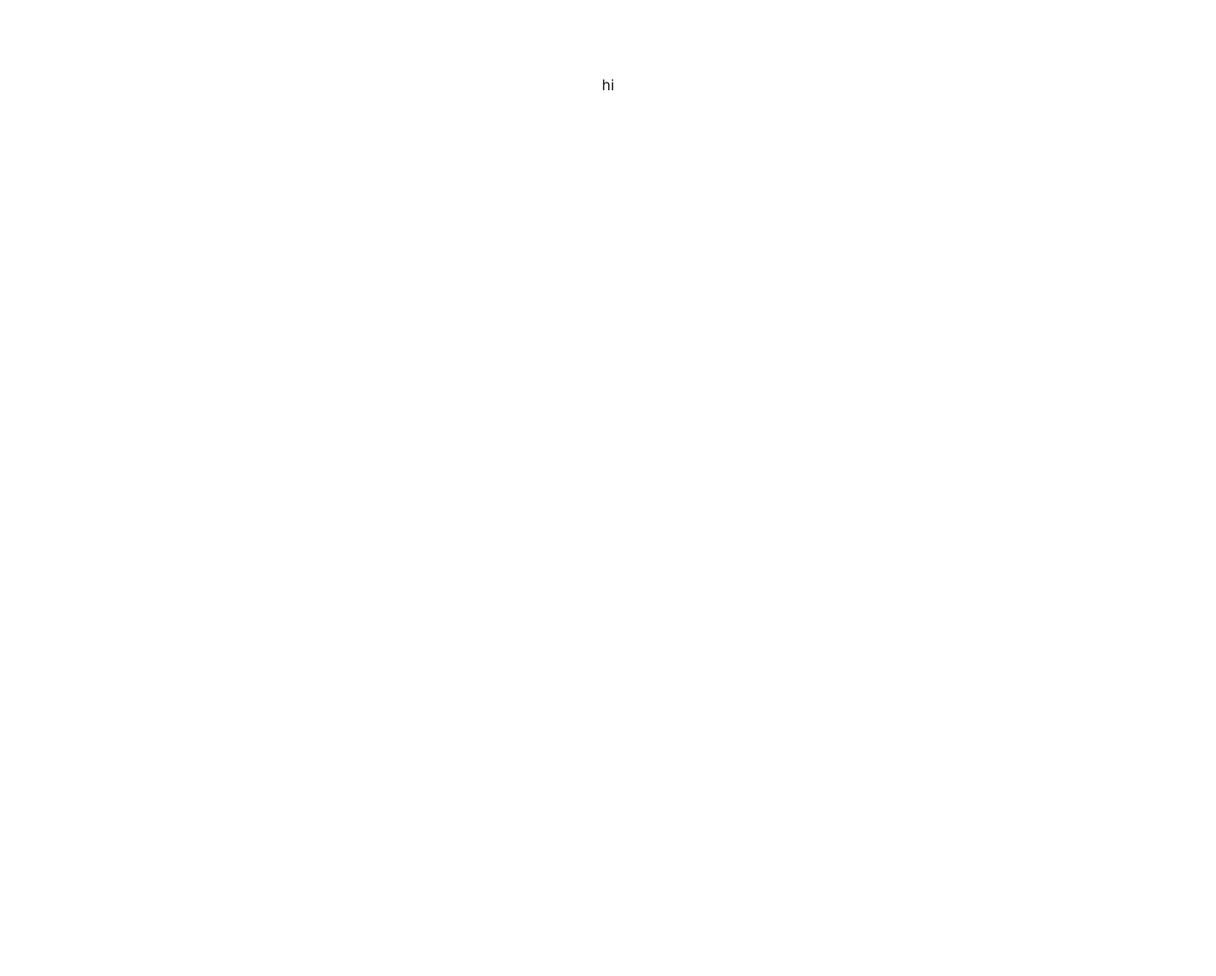
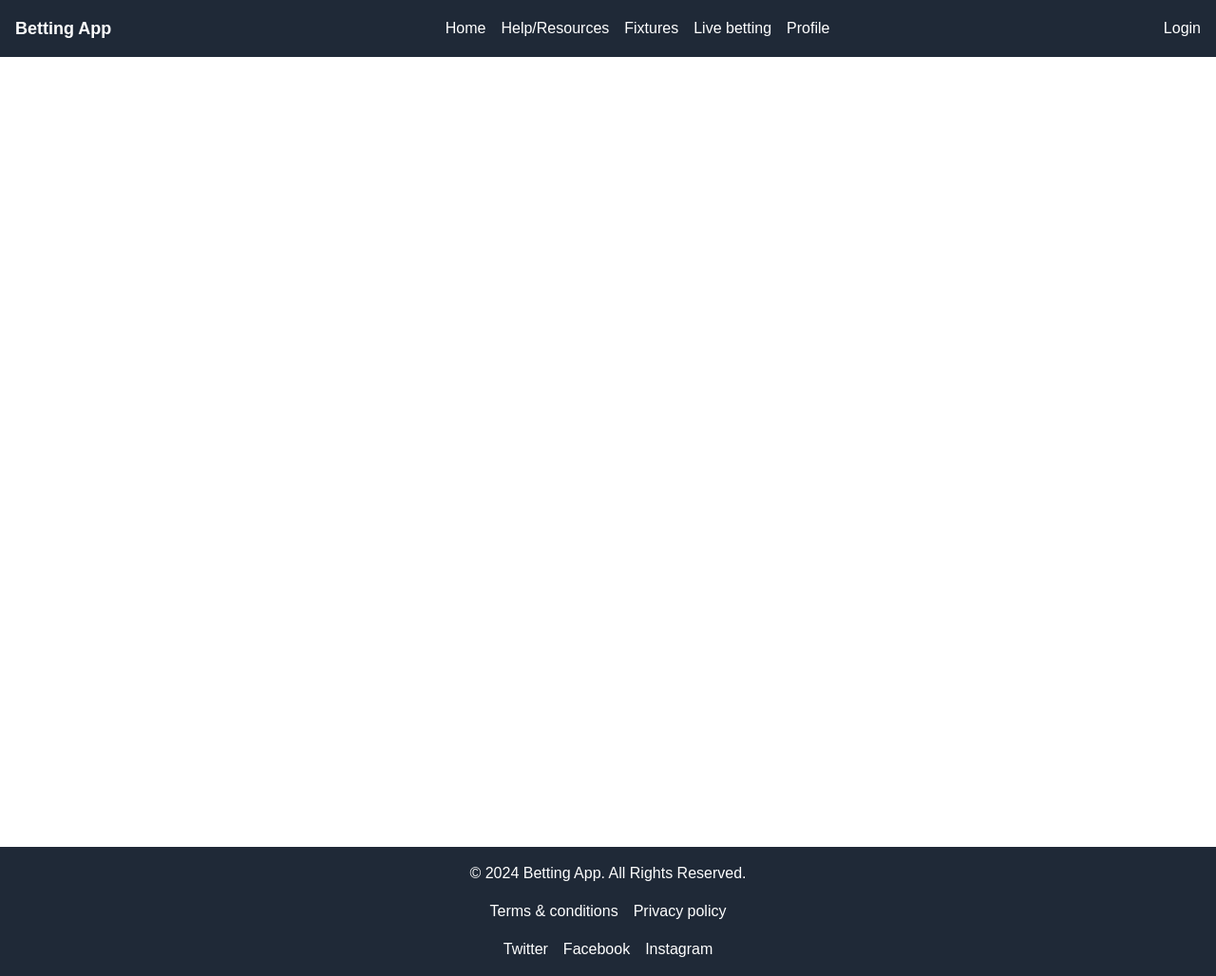
Before and after one commit to threatentheman/the-cookie-jar-ui, a Next.js app in the folder the-cookie-jar-ui/: page / in a window 1280 px wide. Shown: the whole page at 95% size. Before the commit the page ends 800 px from the top, so only its background shows below. Built offline with nearby package versions, Linux system fonts and the light colour scheme.

Commit message:
log in screen

```diff
--- a/the-cookie-jar-ui/app/auth/login/page.tsx
+++ b/the-cookie-jar-ui/app/auth/login/page.tsx
@@ -0,0 +1,105 @@
+"use client";
+
+import { useState } from "react";
+import PhoneInput from "react-phone-input-2";
+import "react-phone-input-2/lib/style.css";
+import { Input, Button, Spacer } from "@nextui-org/react";
+
+export default function Login() {
+  const [phone, setPhone] = useState("");
+  const [step, setStep] = useState(1); // Step 1: phone input, Step 2: verification code
+  const [verificationCode, setVerificationCode] = useState("");
+  const [message, setMessage] = useState("");
+  const [codeSent, setCodeSent] = useState(false); // Keeps track if a code was sent
+
+  const handleSendCode = () => {
+    if (phone) {
+      // Simulate sending the code (replace this with your Firebase SMS logic)
+      console.log("Phone number submitted: ", phone);
+      setCodeSent(true);
+      setStep(2); // Move to step 2 (verification)
+      setMessage(`A 6-digit code has been sent to ${phone}`);
+    } else {
+      setMessage("Please enter a valid phone number.");
+    }
+  };
+
+  const handleVerifyCode = () => {
+    if (verificationCode.length === 6) {
+      console.log("Code submitted:", verificationCode);
+      setMessage("Login successful!");
+      // Add your logic for verifying the code with Firebase
+    } else {
+      setMessage("Please enter a valid 6-digit code.");
+    }
+  };
+
+  const handleResendCode = () => {
+    // Simulate resending the code (replace with Firebase logic)
+    setMessage(`A new code has been sent to ${phone}`);
+    setCodeSent(true);
+  };
+
+  return (
+    <div className="items-center justify-items-center min-h-screen p-8 pb-20 gap-16 sm:p-20">
+      {step === 1 && (
+        <>
+          <h3 className="text-gray-700 pb-2">Login with Phone Number</h3>
+          <div className="pb-2 text-gray-700">
+            <PhoneInput
+              country={"gb"}
+              value={phone}
+              onChange={(phone) => setPhone(phone)}
+              inputProps={{
+                name: "phone",
+                required: true,
+                autoFocus: true,
+              }}
+            />
+          </div>
+          <Button
+            onClick={handleSendCode}
+            className="bg-blue-500 px-4 py-1 rounded-lg"
+          >
+            Send Login Code
+          </Button>
+        </>
+      )}
+
+      {step === 2 && (
+        <>
+          <h3 className="text-gray-700">Enter Verification Code</h3>
+          <div className="flex gap-4 focus-visible:outline-none mb-2">
+            <div className="border border-gray-400 rounded-lg overflow-hidden px-4 py-1">
+            <Input
+              className="text-gray-700"
+              placeholder="6-digit code"
+              value={verificationCode}
+              onChange={(e) => setVerificationCode(e.target.value)}
+              maxLength={6}
+              type="text"
+            />
+            </div>
+
+            <Button
+              onClick={handleVerifyCode}
+              className="bg-blue-500 px-4 py-1 rounded-lg"
+            >
+              Verify Code
+            </Button>
+          </div>
+
+          <Button
+            onClick={handleResendCode}
+            className="border text-blue-500 border-blue-500 px-4 py-1 rounded-lg"
+          >
+            Resend Code
+          </Button>
+        </>
+      )}
+
+      <Spacer y={1} />
+      {message && <p className="text-gray-700">{message}</p>}
+    </div>
+  );
+}
--- a/the-cookie-jar-ui/app/globals.css
+++ b/the-cookie-jar-ui/app/globals.css
@@ -9,7 +9,7 @@
 
 @media (prefers-color-scheme: dark) {
   :root {
-    --background: #0a0a0a;
+    --background: #ffffff;
     --foreground: #ededed;
   }
 }
--- a/the-cookie-jar-ui/app/layout.tsx
+++ b/the-cookie-jar-ui/app/layout.tsx
@@ -1,5 +1,10 @@
 import type { Metadata } from "next";
 import localFont from "next/font/local";
+import Footer from "@/components/footer";
+import Header from "@/components/header"
+import { config } from '@fortawesome/fontawesome-svg-core';
+import '@fortawesome/fontawesome-svg-core/styles.css';
+config.autoAddCss = false
 import "./globals.css";
 
 const geistSans = localFont({
@@ -28,7 +33,9 @@ export default function RootLayout({
       <body
         className={`${geistSans.variable} ${geistMono.variable} antialiased`}
       >
+        <Header/>
         {children}
+        <Footer/>
       </body>
     </html>
   );
--- a/the-cookie-jar-ui/app/page.tsx
+++ b/the-cookie-jar-ui/app/page.tsx
@@ -1,7 +1,9 @@
+import Image from "next/image";
+
 export default function Home() {
   return (
     <div className="grid grid-rows-[20px_1fr_20px] items-center justify-items-center min-h-screen p-8 pb-20 gap-16 sm:p-20 font-[family-name:var(--font-geist-sans)]">
-      <p>hi</p>
+
     </div>
   );
 }
--- /dev/null
+++ b/the-cookie-jar-ui/components/footer/index.tsx
@@ -0,0 +1,43 @@
+import Link from "next/link";
+
+const Footer = () => {
+  return (
+    <footer className="bg-gray-800 text-white p-4 mt-8">
+      <div className="container mx-auto text-center">
+        <p className="mb-4">© 2024 Betting App. All Rights Reserved.</p>
+
+        <div className="space-x-4">
+          <Link href="/terms">Terms & conditions</Link>
+          <Link href="/privacy">Privacy policy </Link>
+        </div>
+
+        {/* Social Media Icons (use icons or simple text links) */}
+        <div className="mt-4 space-x-4">
+          <a
+            href="https://twitter.com"
+            target="_blank"
+            className="hover:underline"
+          >
+            Twitter
+          </a>
+          <a
+            href="https://facebook.com"
+            target="_blank"
+            className="hover:underline"
+          >
+            Facebook
+          </a>
+          <a
+            href="https://instagram.com"
+            target="_blank"
+            className="hover:underline"
+          >
+            Instagram
+          </a>
+        </div>
+      </div>
+    </footer>
+  );
+};
+
+export default Footer;
--- /dev/null
+++ b/the-cookie-jar-ui/components/header/index.tsx
@@ -0,0 +1,30 @@
+import Link from "next/link";
+
+const Header = () => {
+  return (
+    <header className="bg-gray-800 text-white p-4">
+      <div className="container mx-auto flex justify-between items-center">
+        {/* Logo */}
+        <div className="text-lg font-bold">
+          <Link href="/">Betting App</Link>
+        </div>
+
+        {/* Navigation */}
+        <nav className="space-x-4">
+          <Link href="/">Home</Link>
+          <Link href="/resources">Help/Resources</Link>
+          <Link href="/recommendations/pre-match">Fixtures</Link>
+          <Link href="/recommendations/live">Live betting</Link>
+          <Link href="/profile">Profile</Link>
+        </nav>
+
+        {/* Login/Signup Button */}
+        <div>
+          <Link href="/login">Login</Link>
+        </div>
+      </div>
+    </header>
+  );
+};
+
+export default Header;
```
Also changed, not shown: the-cookie-jar-ui/lib/firebase.js (added, +17 -0 lines), the-cookie-jar-ui/package.json (+14 -5 lines), the-cookie-jar-ui/components/footer/index.ts (deleted), the-cookie-jar-ui/components/header/index.ts (deleted), 1 other file (tests, documents, lock files or other folders).
